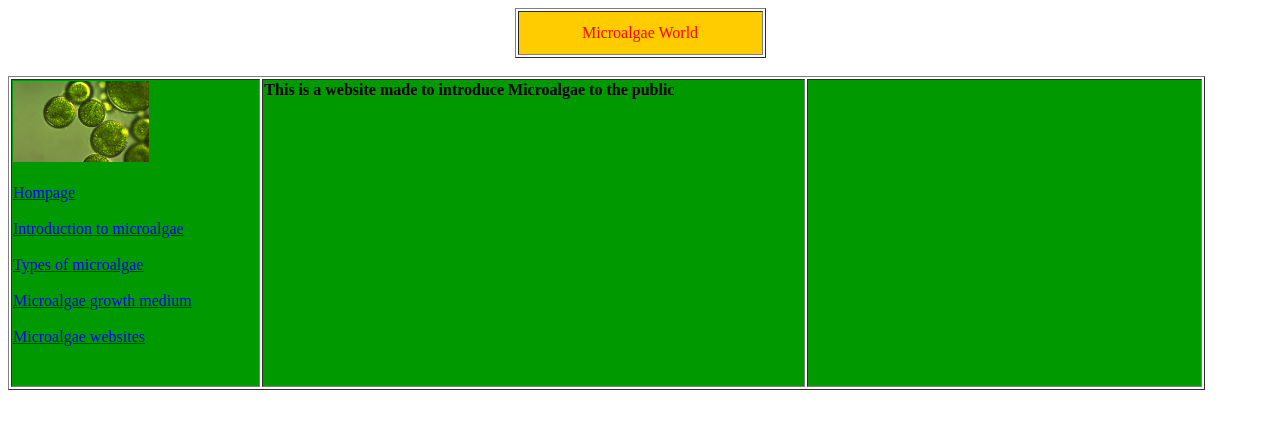
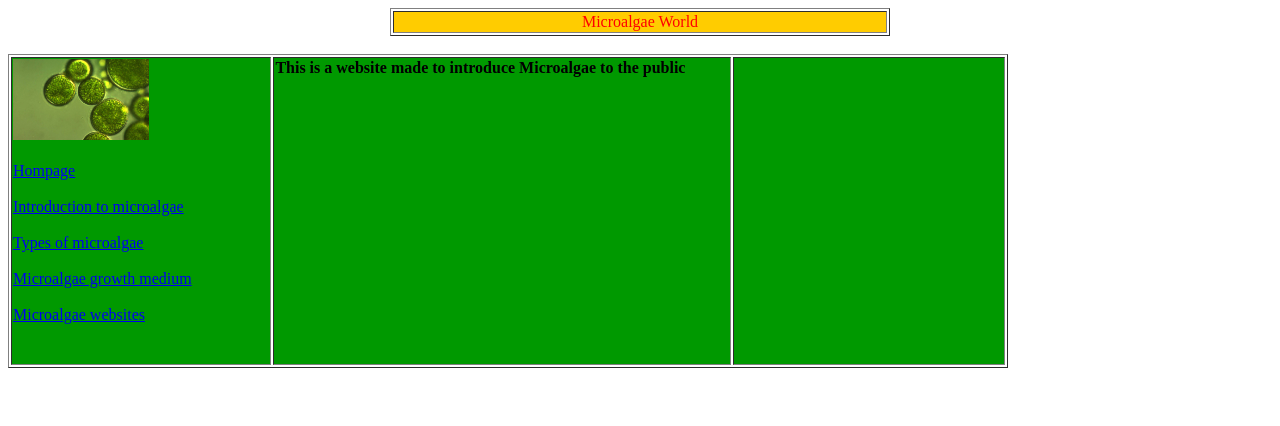
Before and after one commit to ilwoongchoi/microalgae-world, a plain HTML site: page index.html in a window 1280 px wide. Drawn offline with Linux system fonts and the light colour scheme.

Commit message:
Add files via upload

```diff
--- a/index.html
+++ b/index.html
@@ -5,7 +5,7 @@
     <title>Homepage</title>
   </head>
   <body>
-    <table style="width: 251px; height: 50px; text-align: left; margin-left: auto; margin-right: auto;"
+    <table style="width: 500px; height: 20px; text-align: left; margin-left: auto; margin-right: auto;"
 
       border="1">
       <tbody>
@@ -17,32 +17,26 @@
       </tbody>
     </table>
     <br>
-    <table style="width: 1197px; height: 314px;" border="1">
+    <table style="width: 1000px; height: 314px;" border="1">
       <tbody>
         <tr>
           <td style="background-color: #009900; text-align: left; vertical-align: top; width: 250.333px;"><img
 
-              src="Microalgae-2000x1200.jpg"
-
-              alt="" style="width: 136px; height: 81px;"><br>
+              src="Microalgae-2000x1200.jpg" alt="" style="width: 136px; height: 81px;"><br>
             <br>
             <a href="Microalgae%20website.html">Hompage</a><br>
             <br>
-            <a href="Introduction%20to%20microalge.html">Introduction
-              to microalgae</a><br>
+            <a href="Introduction%20to%20microalge.html">Introduction to
+              microalgae</a><br>
             <br>
-            <a href="Types%20of%20microalgae.html">Types
-              of microalgae</a><br>
+            <a href="Types%20of%20microalgae.html">Types of microalgae</a><br>
             <br>
-            <a href="Microalgae%20growth%20medium.html">Microalgae
-              growth medium</a><br>
+            <a href="Microalgae%20growth%20medium.html">Microalgae growth medium</a><br>
             <br>
-            <a href="Microalgae%20websites.html">Microalgae
-              websites</a></td>
-          <td style="background-color: #009900; text-align: left; vertical-align: top; width: 559.067px;"><b>This
-              is a website made to introduce Microalgae to the
-              public</b></td>
-          <td style="background-color: #009900; width: 409.2px;"><br>
+            <a href="Microalgae%20websites.html">Microalgae websites</a></td>
+          <td style="background-color: #009900; text-align: left; vertical-align: top; width: 443.016px;"><b>This
+              is a website made to introduce Microalgae to the public</b></td>
+          <td style="background-color: #009900; width: 261.633px;"><br>
           </td>
         </tr>
       </tbody>
```
Also changed, not shown: Introduction to microalge.html (+6 -8 lines), Microalgae growth medium.html (+2 -3 lines), Types of microalgae.html (+0 -2 lines).
